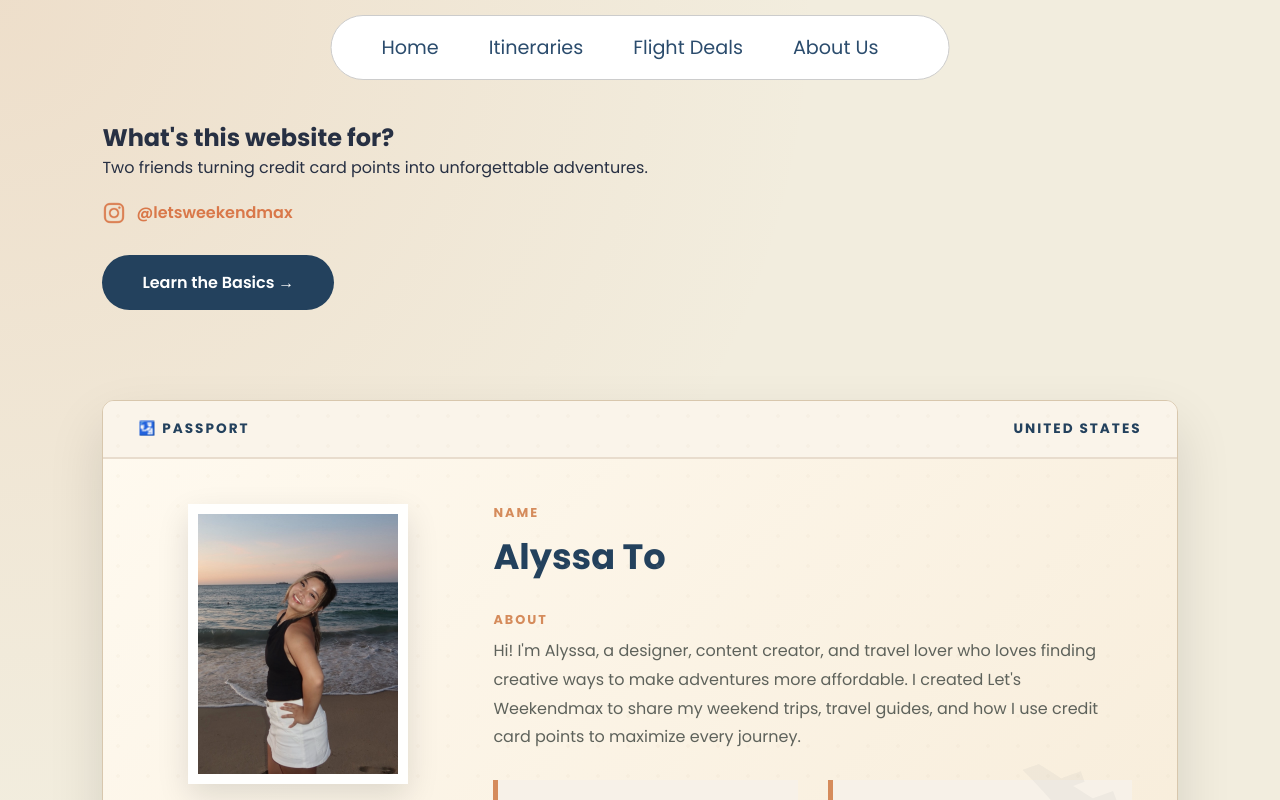
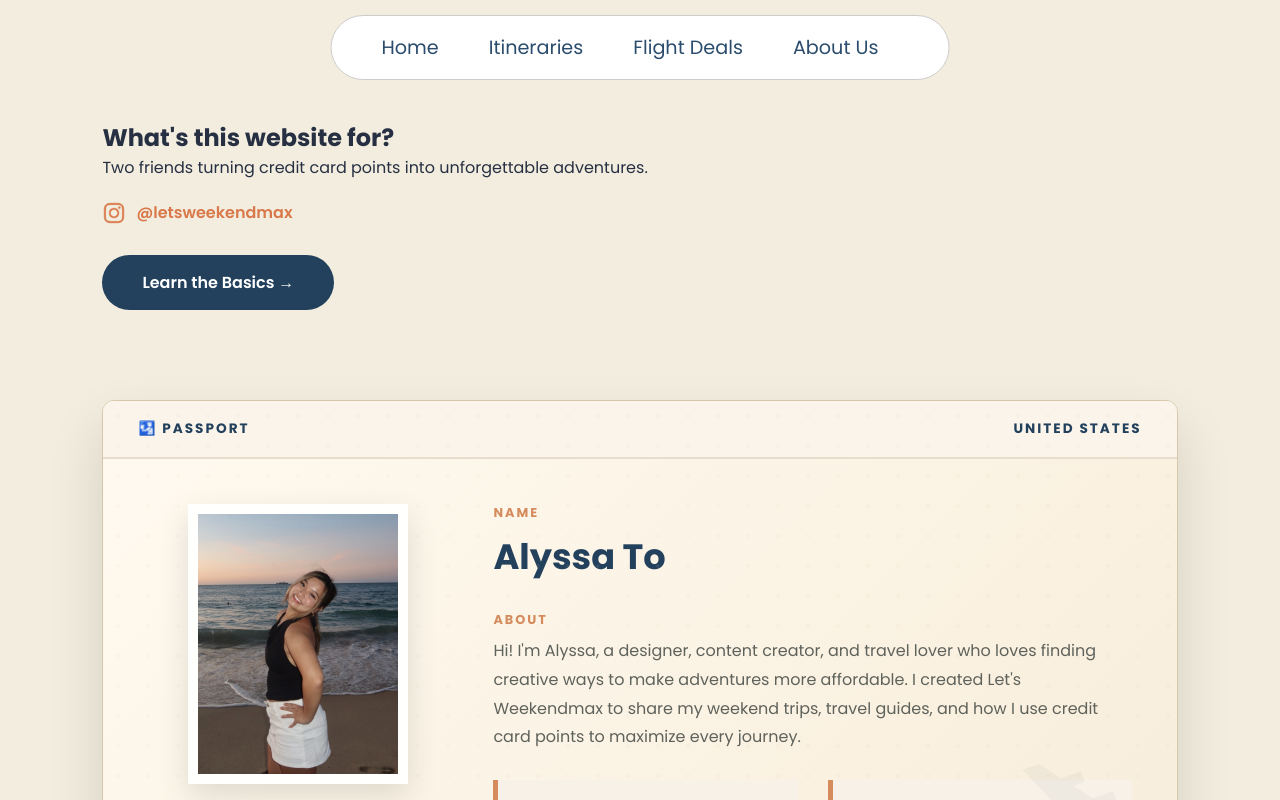
Before and after one commit to alyssaxto/weekendmax, a React (Vite) app in the folder letsweekendmax/: page /about in a window 1280 px wide. Shown: the top 800 px of the page. Built offline with nearby package versions, Linux system fonts and the light colour scheme.

Commit message:
updated bg

```diff
--- a/letsweekendmax/src/pages/us.css
+++ b/letsweekendmax/src/pages/us.css
@@ -9,13 +9,7 @@
 
     padding:120px 8%;
 
-    background:
-    radial-gradient(
-        circle at top left,
-        rgba(213,139,91,.15),
-        transparent 30%
-    ),
-    #F2EDDE;
+    background: #F2EDDE;
 
     min-height:100vh;
 
```
